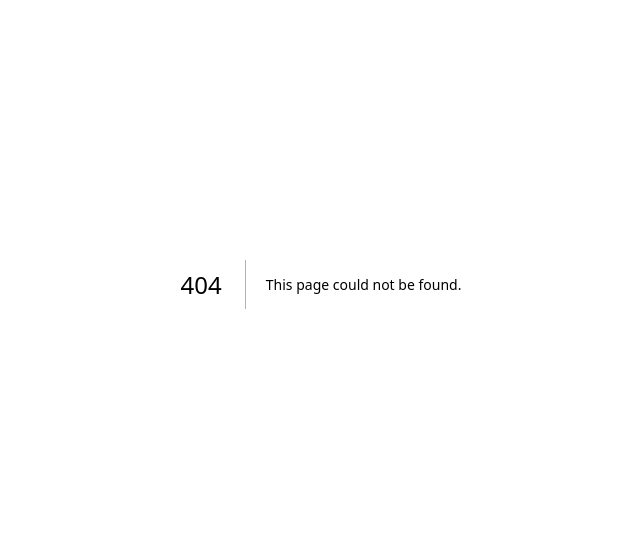
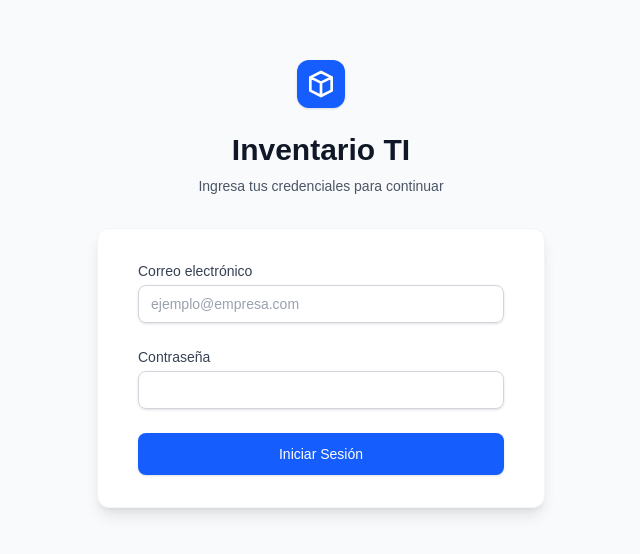
Before and after one commit to ronmardi/inventario, a Next.js app: page /login in a window 1280 px wide. Before the commit this address had no page. Shown: the part 116-670 px from the top of the page, without its empty margins (319-959 px from the left). Built offline with nearby package versions, Linux system fonts and the light colour scheme; no server answers.

Commit message:
server 2

```diff
--- /dev/null
+++ b/app/login/page.tsx
@@ -0,0 +1,123 @@
+"use client";
+
+import { useState } from "react";
+import { useRouter } from "next/navigation";
+import { createClient } from "@/utils/supabase/client";
+
+export default function LoginPage() {
+  const router = useRouter();
+  const supabase = createClient();
+
+  const [email, setEmail] = useState("");
+  const [password, setPassword] = useState("");
+  const [error, setError] = useState<string | null>(null);
+  const [isLoading, setIsLoading] = useState(false);
+
+  const handleLogin = async (e: React.FormEvent) => {
+    e.preventDefault();
+    setIsLoading(true);
+    setError(null);
+
+    const { error } = await supabase.auth.signInWithPassword({
+      email,
+      password,
+    });
+
+    if (error) {
+      setError("Credenciales incorrectas o usuario no encontrado.");
+      setIsLoading(false);
+      return;
+    }
+
+    // Al iniciar sesión exitosamente, redirigimos al dashboard
+    // El middleware.ts que creamos interceptará esto y validará la cookie
+    router.push("/dashboard");
+    router.refresh(); // Refresca el router para asegurar que los Server Components lean la nueva sesión
+  };
+
+  return (
+    <div className="min-h-screen bg-gray-50 flex flex-col justify-center py-12 sm:px-6 lg:px-8">
+      <div className="sm:mx-auto sm:w-full sm:max-w-md">
+        {/* Aquí puedes reemplazar por un <img src="/logo.png" /> si tienes uno */}
+        <div className="h-12 w-12 bg-blue-600 rounded-xl mx-auto flex items-center justify-center shadow-sm">
+          <svg className="w-8 h-8 text-white" fill="none" stroke="currentColor" viewBox="0 0 24 24">
+            <path strokeLinecap="round" strokeLinejoin="round" strokeWidth="2" d="M20 7l-8-4-8 4m16 0l-8 4m8-4v10l-8 4m0-10L4 7m8 4v10M4 7v10l8 4" />
+          </svg>
+        </div>
+        <h2 className="mt-6 text-center text-3xl font-extrabold text-gray-900">
+          Inventario TI
+        </h2>
+        <p className="mt-2 text-center text-sm text-gray-600">
+          Ingresa tus credenciales para continuar
+        </p>
+      </div>
+
+      <div className="mt-8 sm:mx-auto sm:w-full sm:max-w-md">
+        <div className="bg-white py-8 px-4 shadow-lg sm:rounded-xl sm:px-10 border border-gray-100">
+          <form className="space-y-6" onSubmit={handleLogin}>
+
+            {error && (
+              <div className="bg-red-50 border-l-4 border-red-500 p-4 rounded-md">
+                <p className="text-sm text-red-700 font-medium">{error}</p>
+              </div>
+            )}
+
+            <div>
+              <label htmlFor="email" className="block text-sm font-medium text-gray-700">
+                Correo electrónico
+              </label>
+              <div className="mt-1">
+                <input
+                  id="email"
+                  name="email"
+                  type="email"
+                  autoComplete="email"
+                  required
+                  value={email}
+                  onChange={(e) => setEmail(e.target.value)}
+                  className="appearance-none block w-full px-3 py-2 border border-gray-300 rounded-lg shadow-sm placeholder-gray-400 focus:outline-none focus:ring-blue-500 focus:border-blue-500 sm:text-sm"
+                  placeholder="ejemplo@empresa.com"
+                />
+              </div>
+            </div>
+
+            <div>
+              <label htmlFor="password" className="block text-sm font-medium text-gray-700">
+                Contraseña
+              </label>
+              <div className="mt-1">
+                <input
+                  id="password"
+                  name="password"
+                  type="password"
+                  autoComplete="current-password"
+                  required
+                  value={password}
+                  onChange={(e) => setPassword(e.target.value)}
+                  className="appearance-none block w-full px-3 py-2 border border-gray-300 rounded-lg shadow-sm placeholder-gray-400 focus:outline-none focus:ring-blue-500 focus:border-blue-500 sm:text-sm"
+                />
+              </div>
+            </div>
+
+            <div>
+              <button
+                type="submit"
+                disabled={isLoading}
+                className="w-full flex justify-center py-2.5 px-4 border border-transparent rounded-lg shadow-sm text-sm font-medium text-white bg-blue-600 hover:bg-blue-700 focus:outline-none focus:ring-2 focus:ring-offset-2 focus:ring-blue-500 disabled:opacity-70 disabled:cursor-not-allowed transition-colors"
+              >
+                {isLoading ? (
+                  <svg className="animate-spin -ml-1 mr-3 h-5 w-5 text-white" xmlns="http://www.w3.org/2000/svg" fill="none" viewBox="0 0 24 24">
+                    <circle className="opacity-25" cx="12" cy="12" r="10" stroke="currentColor" strokeWidth="4"></circle>
+                    <path className="opacity-75" fill="currentColor" d="M4 12a8 8 0 018-8V0C5.373 0 0 5.373 0 12h4zm2 5.291A7.962 7.962 0 014 12H0c0 3.042 1.135 5.824 3 7.938l3-2.647z"></path>
+                  </svg>
+                ) : (
+                  "Iniciar Sesión"
+                )}
+              </button>
+            </div>
+          </form>
+        </div>
+      </div>
+    </div>
+  );
+}
```
